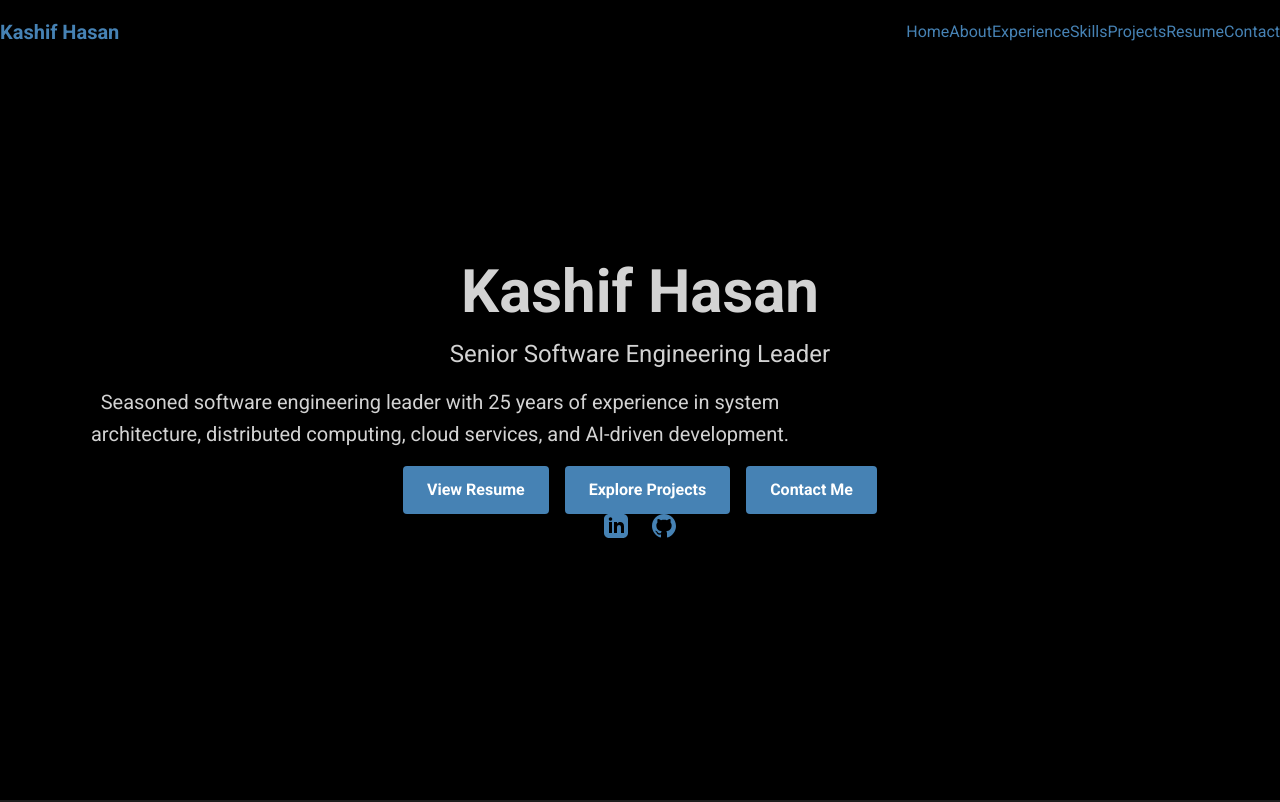
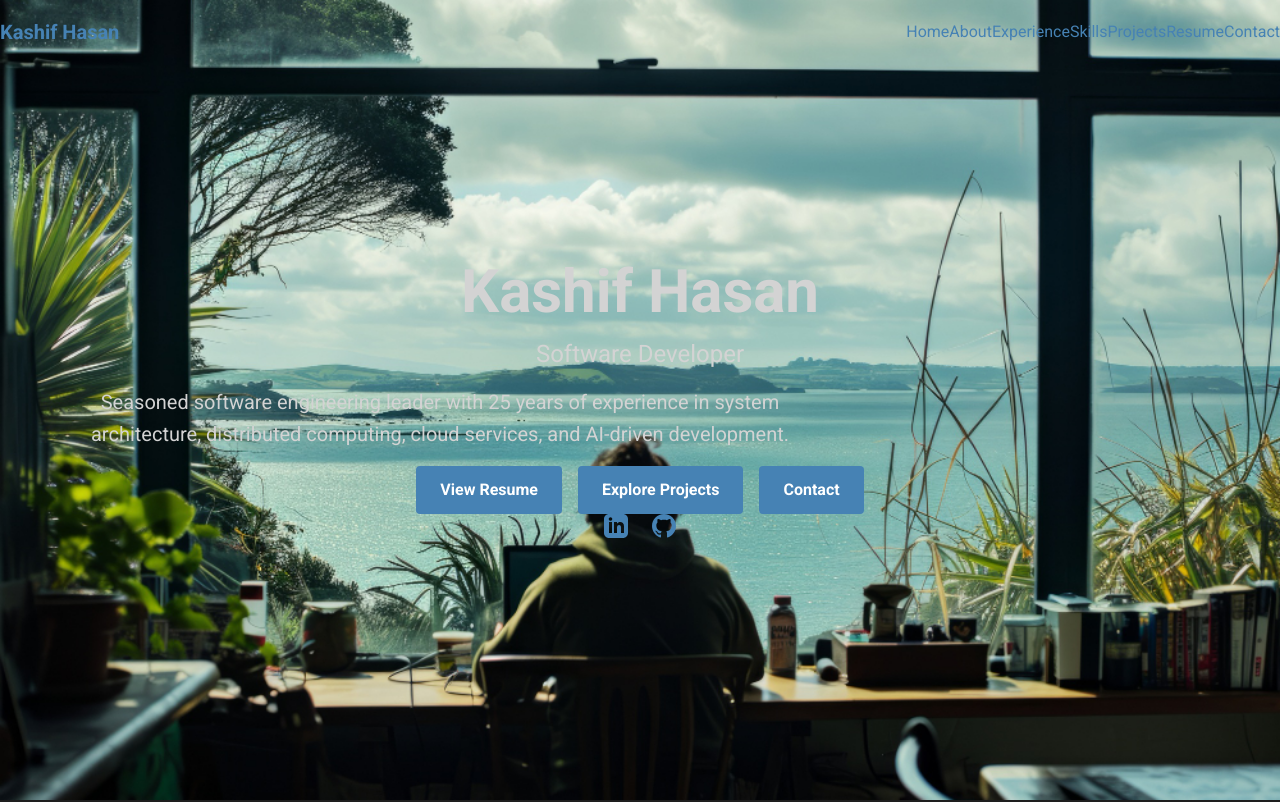
Before and after one commit to callmealias/callmealias.github.io, a Next.js app: page / in a window 1280 px wide. Shown: the top 802 px of the page. Built offline with nearby package versions, Linux system fonts and the light colour scheme.

Commit message:
fix image

```diff
--- a/components/Hero.js
+++ b/components/Hero.js
@@ -8,8 +8,6 @@ export default function Hero() {
       backgroundSize: 'cover',
       backgroundPosition: 'center',
     }}>
-      <div className="absolute inset-0 bg-black bg-opacity-60"></div>
-
       <div className="container relative z-1 mx-auto px-4 text-center">
         <motion.h1
           className="text-4xl md:text-5xl lg:text-6xl font-bold mb-4"
@@ -26,7 +24,7 @@ export default function Hero() {
           animate={{ opacity: 1, y: 0 }}
           transition={{ duration: 0.8, delay: 0.2 }}
         >
-          Senior Software Engineering Leader
+          Software Developer
         </motion.h2>
 
         <motion.p
@@ -51,7 +49,7 @@ export default function Hero() {
             Explore Projects
           </Link>
           <Link href="/#contact" className="button">
-            Contact Me
+            Contact
           </Link>
         </motion.div>
 
--- a/styles/globals.css
+++ b/styles/globals.css
@@ -1,5 +1,6 @@
 /* styles/globals.css */
 @import "tailwindcss";
+
 :root {
   --dark-slate-gray: #2F4F4F;
   --light-gray: #D3D3D3;
```
Also changed, not shown: 1 other file (tests, documents, lock files or other folders).
